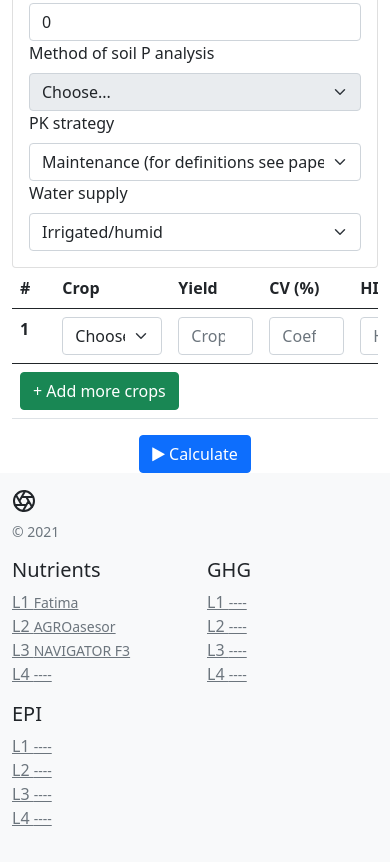
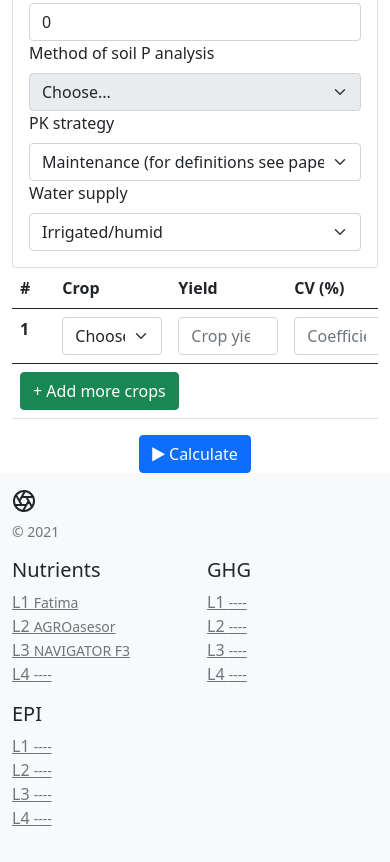
Before and after one commit to tsig-idr/navigator-tool, a website: page public/nutrients/navigator-f3.html in a window 390 px wide. Shown: the part 651-1513 px from the top of the page. Drawn offline with nearby package versions, Linux system fonts and the light colour scheme; no server answers.

Commit message:
Responsive table

```diff
--- a/public/css/product.css
+++ b/public/css/product.css
@@ -61,11 +61,7 @@
   background-color: #e5e5e5;
 }
 
-#tableNPKCrops .form-control{
-  min-width: 75px;
-}
-
-#tableNPKCrops .form-select{
+#tableNPKCrops .form-control, #tableNPKCrops .form-select{
   min-width: 100px;
 }
 
--- a/public/nutrients/navigator-f3.html
+++ b/public/nutrients/navigator-f3.html
@@ -394,6 +394,7 @@
           </div>
           <div class="col-md-12">
             <h3>NPK Requirements</h3>
+            <div class="table-responsive">
               <table class="table table-dark" id="tableNPKrequirements">
                 <thead>
                   <tr>
@@ -414,6 +415,7 @@
                 </tbody>
               </table>
             </div>
+          </div>
         </section>
       </div>
     </main>
```
Lines whose indentation alone changed are shown as unchanged.
